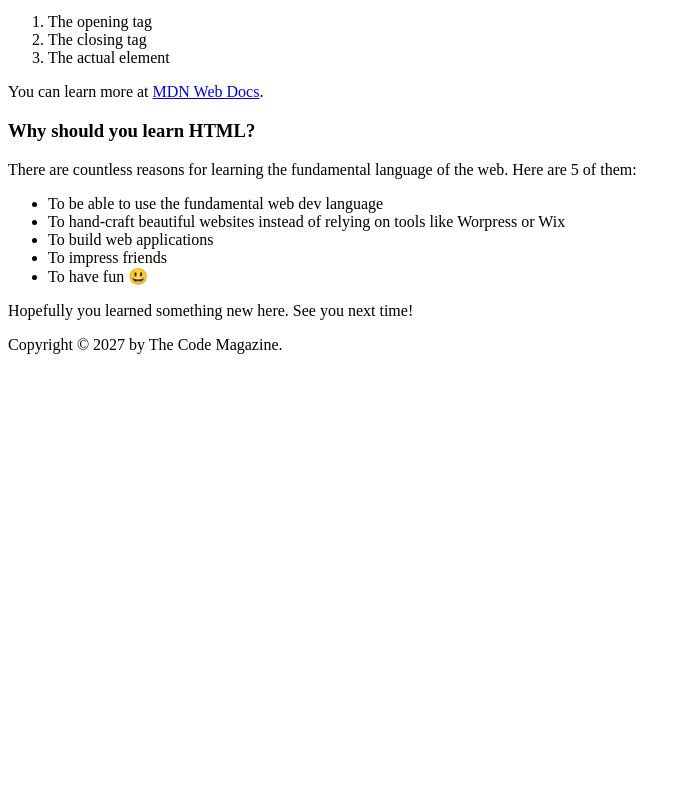
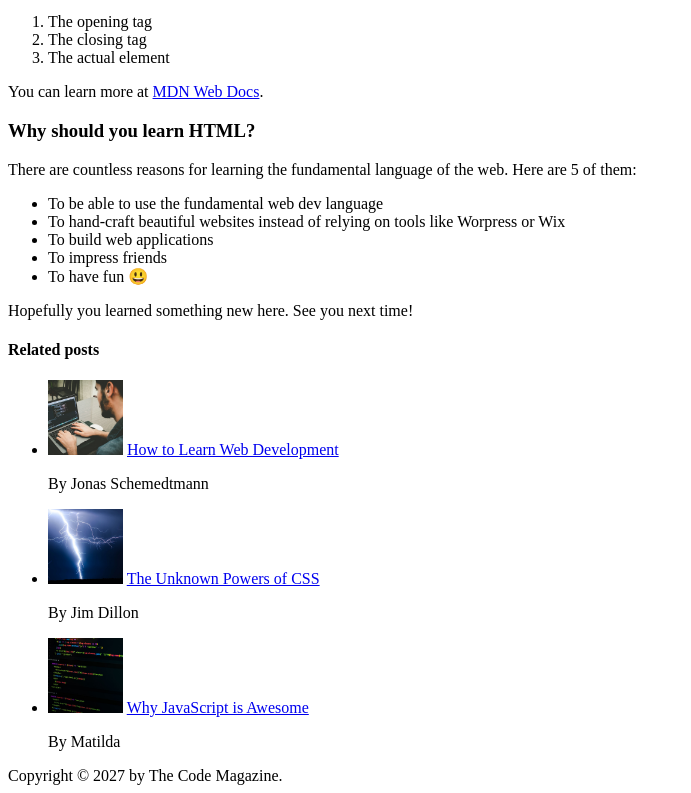
Before and after one commit to ingvillajimenez/02-html-fundamentals, a plain HTML site: page index.html in a window 1280 px wide. Shown: the part 690-1483 px from the top of the page, without its empty margins (0-691 px from the left). Before the commit the page ends 1052 px from the top, so only its background shows below. Drawn offline with Linux system fonts and the light colour scheme.

Commit message:
Challenge #1

```diff
--- a/index.html
+++ b/index.html
@@ -31,7 +31,7 @@
         <h2>The Basic Language of the Web: HTML</h2>
 
         <img
-          src="laura-jones.jpg"
+          src="img/laura-jones.jpg"
           alt="Headshot of Laura Jones"
           width="50"
           height="50"
@@ -40,7 +40,7 @@
         <p>Posted by <strong>Laura Jones</strong> on Monday, June 21st 2027</p>
 
         <img
-          src="post-img.jpg"
+          src="img/post-img.jpg"
           alt="HTML code on a screen"
           width="500"
           height="200"
@@ -109,6 +109,38 @@
       <p>Hopefully you learned something new here. See you next time!</p>
     </article>
 
+    <aside>
+      <h4>Related posts</h4>
+
+      <ul>
+        <li>
+          <img
+            src="img/related-1.jpg"
+            alt="Person programming"
+            width="75"
+            height="75"
+          />
+          <a href="#">How to Learn Web Development</a>
+          <p>By Jonas Schemedtmann</p>
+        </li>
+        <li>
+          <img src="img/related-2.jpg" alt="Lightning" width="75" height="75" />
+          <a href="#">The Unknown Powers of CSS</a>
+          <p>By Jim Dillon</p>
+        </li>
+        <li>
+          <img
+            src="img/related-3.jpg"
+            alt="JavaScript code on a screen"
+            width="75"
+            height="75"
+          />
+          <a href="#">Why JavaScript is Awesome</a>
+          <p>By Matilda</p>
+        </li>
+      </ul>
+    </aside>
+
     <footer>Copyright &copy; 2027 by The Code Magazine.</footer>
   </body>
 </html>
```
Also changed, not shown: img/challenges.jpg (renamed from challenges.jpg), img/laura-jones.jpg (renamed from laura-jones.jpg), img/post-img.jpg (renamed from post-img.jpg), img/related-1.jpg (renamed from related-1.jpg), img/related-2.jpg (renamed from related-2.jpg), img/related-3.jpg (renamed from related-3.jpg).
